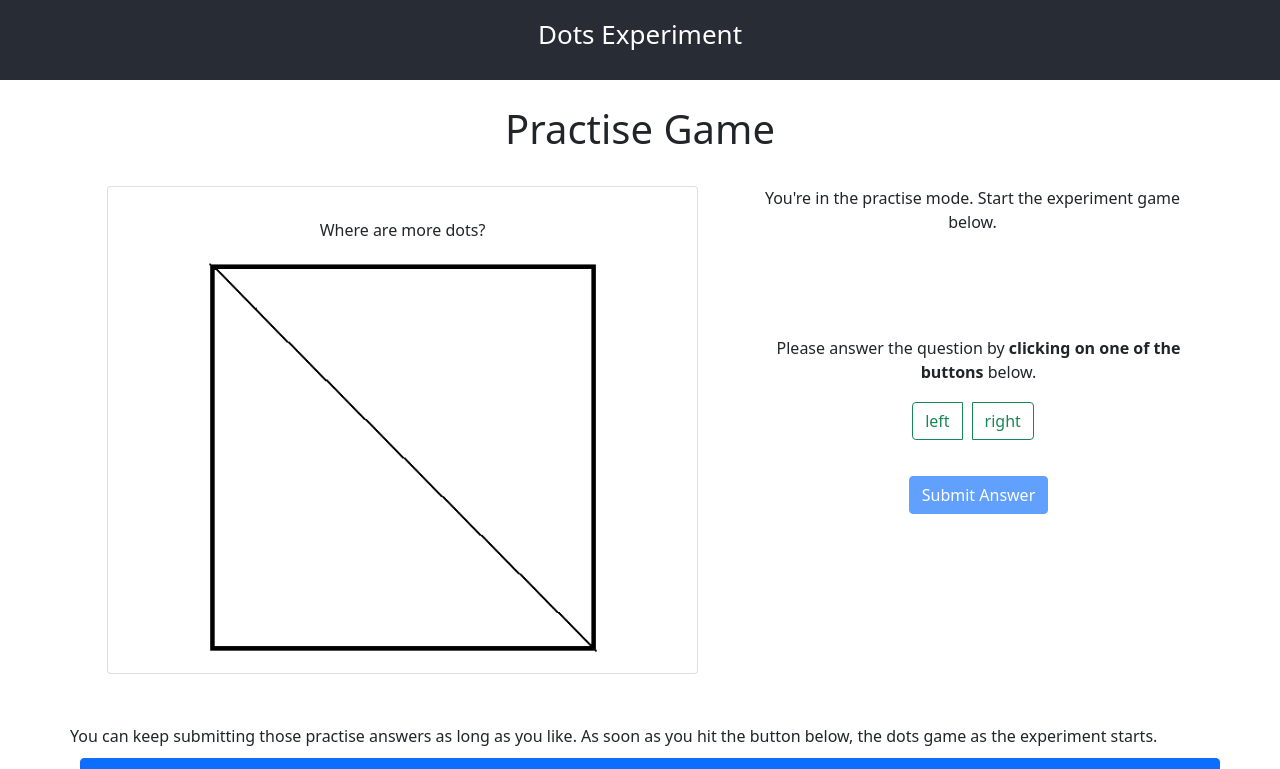
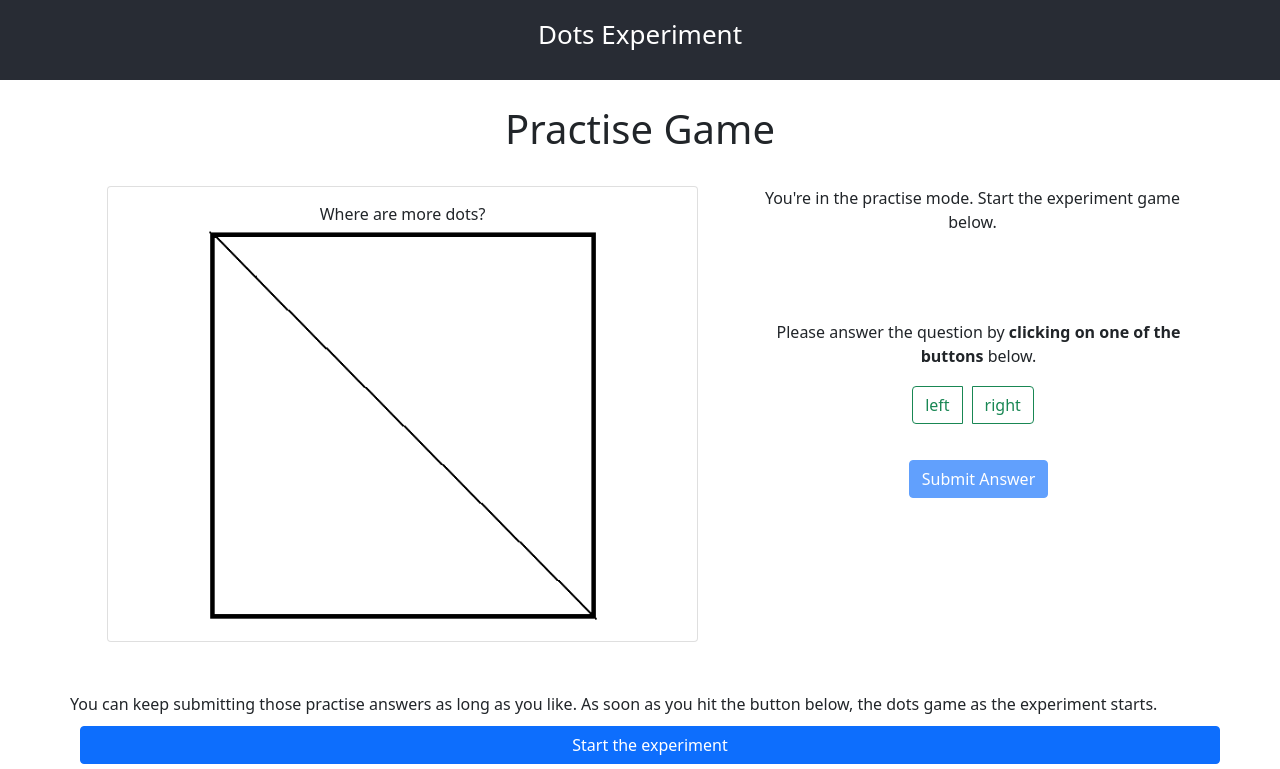
Before and after one commit to muellermike/click-experiment, a React (Create React App) app: page /practise in a window 1280 px wide. Shown: the top 769 px of the page. Built offline with nearby package versions, Linux system fonts and the light colour scheme.

Commit message:
add important information component

```diff
--- /dev/null
+++ b/src/components/ImportantInformation/ImportantInformation.css
@@ -0,0 +1,3 @@
+.important-information {
+    align-content: center;
+}
--- a/src/components/QuestionImage/QuestionImage.js
+++ b/src/components/QuestionImage/QuestionImage.js
@@ -62,7 +62,7 @@ class QuestionImage extends React.Component {
         return (
             <div>
                 <Card>
-                    <Card.Body>
+                    <Card.Body className="card-body-image">
                         <Card.Text>
                             {this.props.question}
                         </Card.Text>
```
Also changed, not shown: src/components/ImportantInformation/ImportantInformation.js (added, +15 -0 lines).
